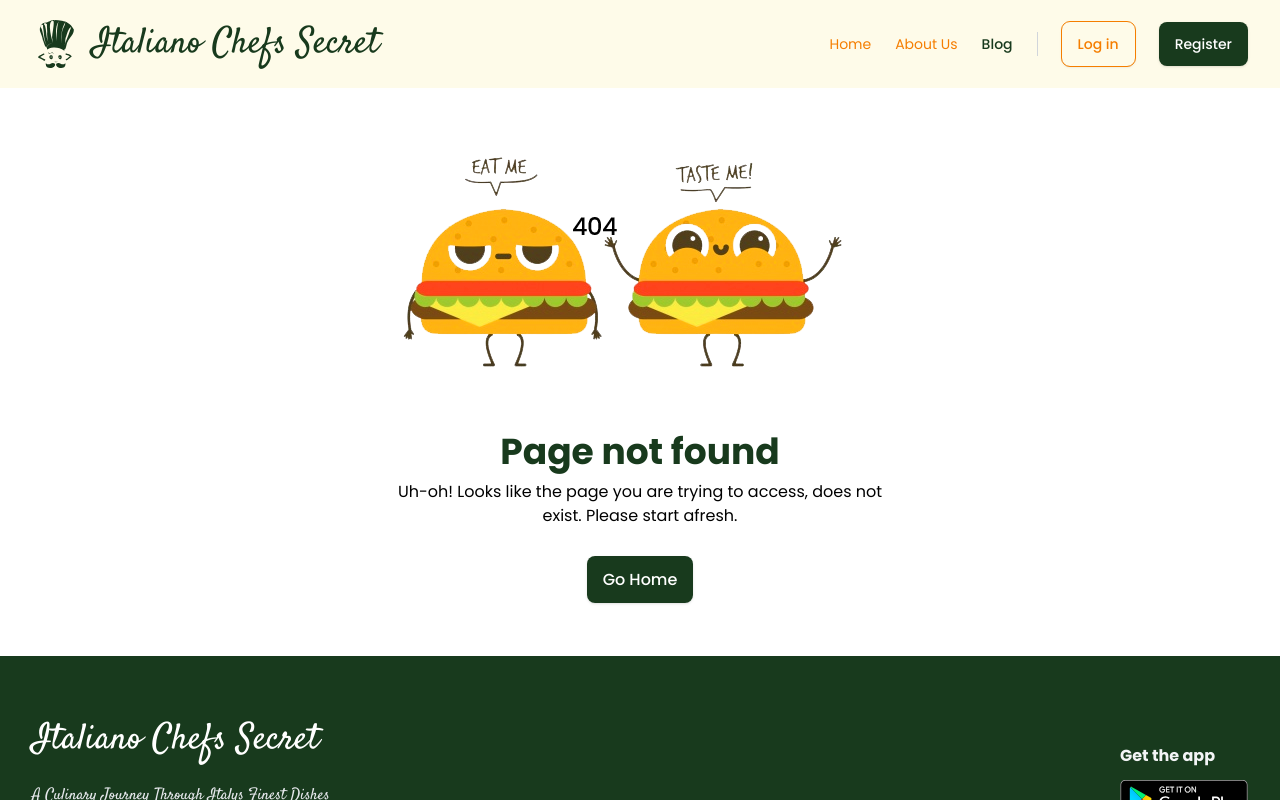
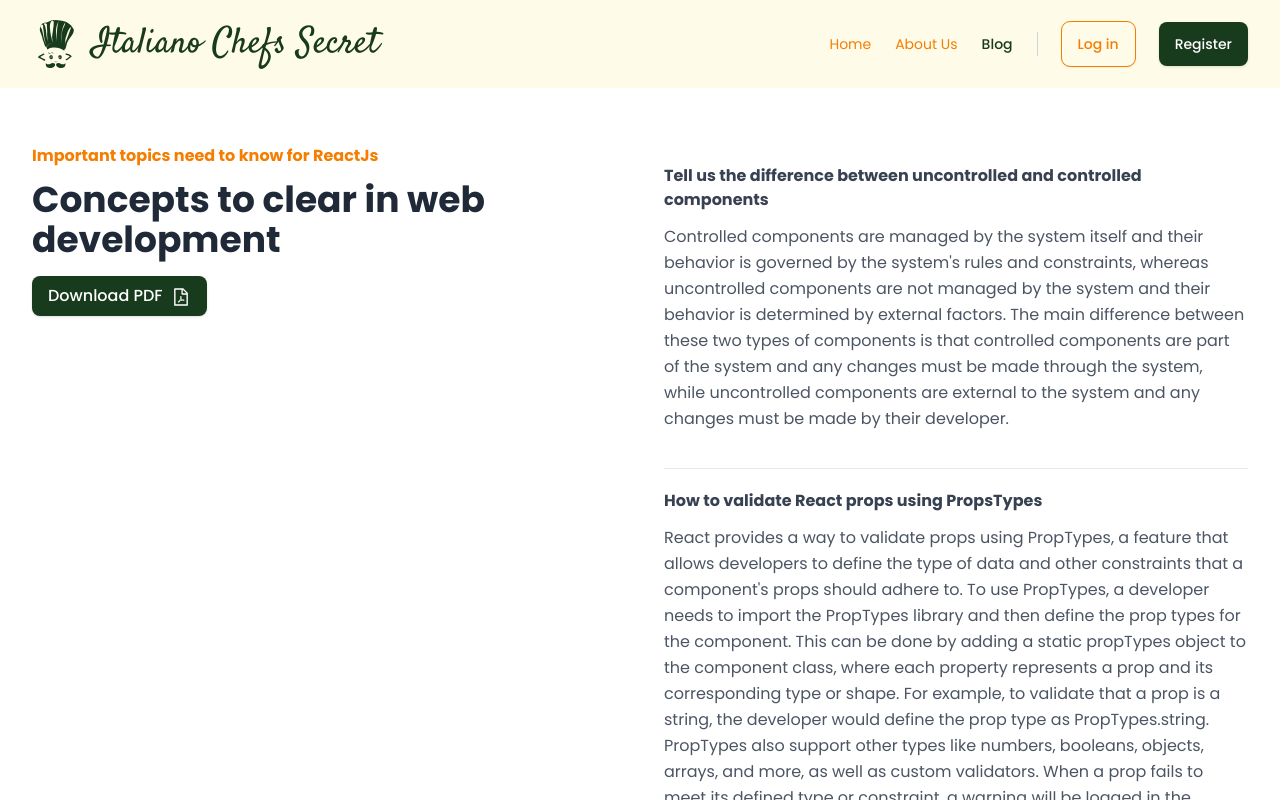
Before and after one commit to heynazrul/italiano-chefs-secret-client, a React (Vite) app: page /blog in a window 1280 px wide. Shown: the top 800 px of the page. Built offline with nearby package versions, Linux system fonts and the light colour scheme; no server answers.

Commit message:
added blog page

```diff
--- a/src/pages/Blog/Blog.jsx
+++ b/src/pages/Blog/Blog.jsx
@@ -1,11 +1,59 @@
+/* eslint-disable react/no-unescaped-entities */
 import React from 'react';
+import { AiOutlineFilePdf } from 'react-icons/ai';
 
 const Blog = () => {
-    return (
-        <div>
+  const questionList = [
+    {
+      q: 'Tell us the difference between uncontrolled and controlled components',
+      a: "Controlled components are managed by the system itself and their behavior is governed by the system's rules and constraints, whereas uncontrolled components are not managed by the system and their behavior is determined by external factors. The main difference between these two types of components is that controlled components are part of the system and any changes must be made through the system, while uncontrolled components are external to the system and any changes must be made by their developer.",
+    },
+    {
+      q: 'How to validate React props using PropsTypes',
+      a: "React provides a way to validate props using PropTypes, a feature that allows developers to define the type of data and other constraints that a component's props should adhere to. To use PropTypes, a developer needs to import the PropTypes library and then define the prop types for the component. This can be done by adding a static propTypes object to the component class, where each property represents a prop and its corresponding type or shape. For example, to validate that a prop is a string, the developer would define the prop type as PropTypes.string. PropTypes also support other types like numbers, booleans, objects, arrays, and more, as well as custom validators. When a prop fails to meet its defined type or constraint, a warning will be logged in the console, helping to catch potential errors early on in the development process. PropTypes are a powerful tool for improving the reliability of a React application, and they can help make it easier to maintain and update code over time.",
+    },
+    {
+      q: 'Tell us the difference between nodejs and express js.',
+      a: 'Node.js and Express.js are two related technologies that are often used together in web development. Node.js is a JavaScript runtime environment that allows developers to run JavaScript on the server-side, while Express.js is a web application framework built on top of Node.js that simplifies the process of building web applications. The main difference between Node.js and Express.js is that Node.js provides the runtime environment and low-level functionality for building server-side applications, while Express.js provides a high-level API and middleware for building web applications. In other words, Node.js provides the foundation for building web applications, while Express.js provides the tools and framework for building those applications in a more efficient and organized way. While Node.js can be used to build any kind of server-side application, Express.js is specifically designed for building web applications and offers features like routing, middleware, and templating engines to make the process easier and more streamlined.',
+    },
+    {
+      q: 'What is a custom hook, and why will you create a custom hook?',
+      a: 'A custom hook in React is a function that starts with the prefix "use" and allows developers to reuse stateful logic across multiple components. Custom hooks are useful for reducing code duplication, improving code organization and readability, and sharing code between different parts of the application. They can also make it easier to test and debug code by isolating specific pieces of functionality. To create a custom hook, a developer defines a function that encapsulates the reusable logic and returns an object containing the necessary state and functions for other components to use. Custom hooks are a powerful tool that can greatly improve the maintainability and scalability of React applications.',
+    },
+  ];
 
+  return (
+    <section className="py-14">
+      <div className="mx-auto max-w-screen-xl gap-12 px-4 md:flex md:px-8">
+        <div className="flex-1">
+          <div className="max-w-lg">
+            <h3 className="font-semibold text-secondary">Important topics need to know for ReactJs</h3>
+            <p className="mt-3 text-3xl font-extrabold text-gray-800 sm:text-4xl">
+              Concepts to clear in web development
+            </p>
+          </div>
+          <button className="mt-4 rounded-lg bg-primary px-4 py-2 text-center font-medium text-white shadow hover:bg-green-900 md:inline">
+            <span>Download PDF</span>
+            <AiOutlineFilePdf className="ml-2 inline-block text-xl"></AiOutlineFilePdf>
+          </button>
         </div>
-    );
+        <div className="mt-12 flex-1 md:mt-0">
+          <ul className="space-y-4 divide-y">
+            {questionList.map((item, idx) => (
+              <li
+                className="py-5"
+                key={idx}>
+                <summary className="flex items-center justify-between font-semibold text-gray-700">{item.q}</summary>
+                <p
+                  dangerouslySetInnerHTML={{ __html: item.a }}
+                  className="mt-3 leading-relaxed text-gray-600"></p>
+              </li>
+            ))}
+          </ul>
+        </div>
+      </div>
+    </section>
+  );
 };
 
 export default Blog;
--- a/src/routes/Routes.jsx
+++ b/src/routes/Routes.jsx
@@ -6,6 +6,7 @@ import ErrorPage from '../pages/ErrorPage/ErrorPage';
 import Login from '../pages/Login/Login';
 import Register from '../pages/Register/Register';
 import PrivateRoute from './PrivateRoute';
+import Blog from '../pages/Blog/Blog';
 
 const router = createBrowserRouter([
   {
@@ -35,6 +36,10 @@ const router = createBrowserRouter([
         ),
         loader: ({ params }) => fetch(`https://italiano-chefs-secret-server-heynazrul.vercel.app/chef/${params.id}`),
       },
+      {
+        path: '/blog',
+        element: <Blog></Blog>,
+      },
     ],
   },
 ]);
```
